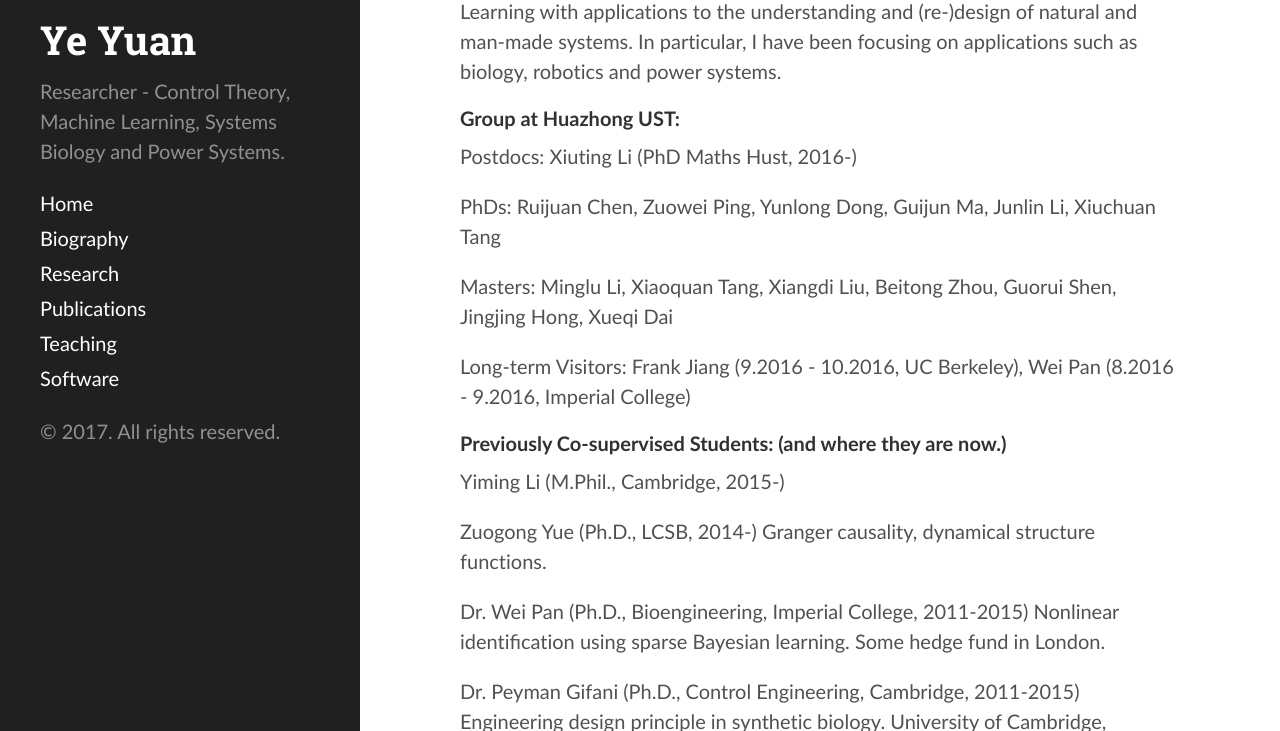
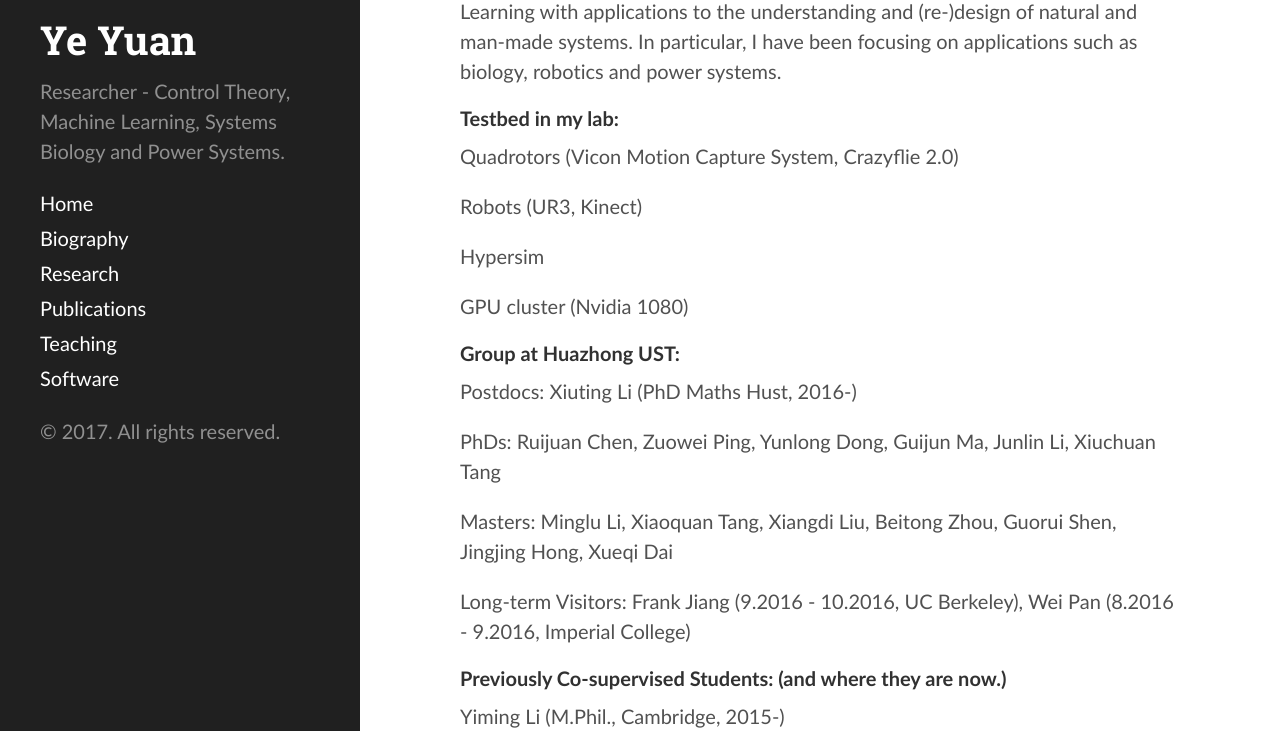
Before and after one commit to yy311/yy311.github.io, a Jekyll site: the page built from research.md, in a window 1280 px wide and 900 px high, cut to the strip 169-900 px from the top of the window. Built offline with Jekyll 4.4.1, drawn with Linux system fonts in a browser that asks for light colours.

Commit message:
Update research.md

```diff
--- a/research.md
+++ b/research.md
@@ -7,6 +7,15 @@ layout: page
 On the unification of System Identification, Control, Optimization and Machine Learning with applications to the understanding and (re-)design of natural and man-made systems. In particular, I have been focusing on applications such as biology, robotics and power systems.
 
 
+#### Testbed in my lab:
+
+Quadrotors (Vicon Motion Capture System, Crazyflie 2.0)
+
+Robots (UR3, Kinect)
+
+Hypersim
+
+GPU cluster (Nvidia 1080)
 
 #### Group at Huazhong UST:
 
```
